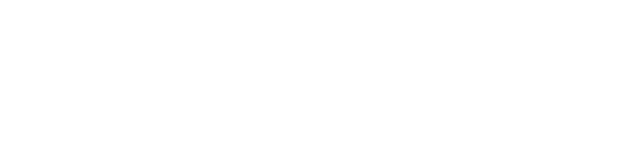
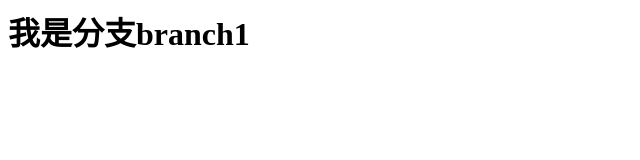
Before and after one commit to zhengxi1992/my-git-demo, a plain HTML site: page index.html in a window 1280 px wide. Shown: the whole page, without its empty margins (0-640 px from the left). Drawn offline with Linux system fonts and the light colour scheme.

Commit message:
修改branch1

```diff
--- a/index.html
+++ b/index.html
@@ -5,6 +5,6 @@
 		<script src='js/index.js'></script>
 	</head>
 	<body>
-
+		<h1>我是分支branch1</h1>
 	</body>
 </html>
```
